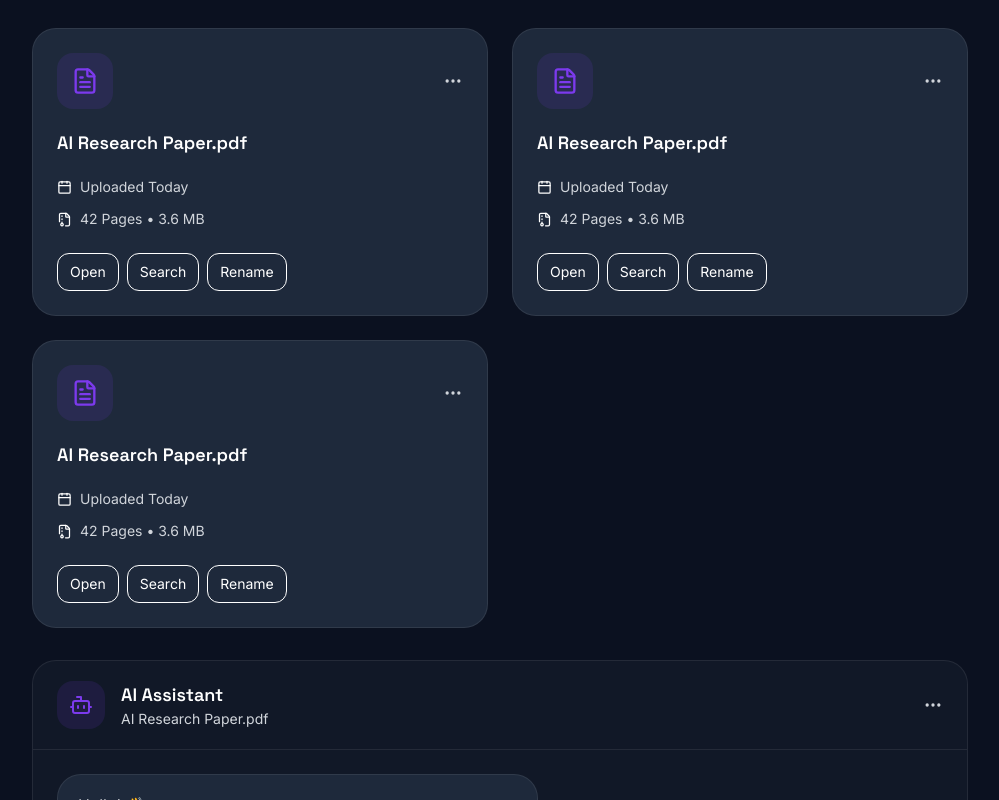
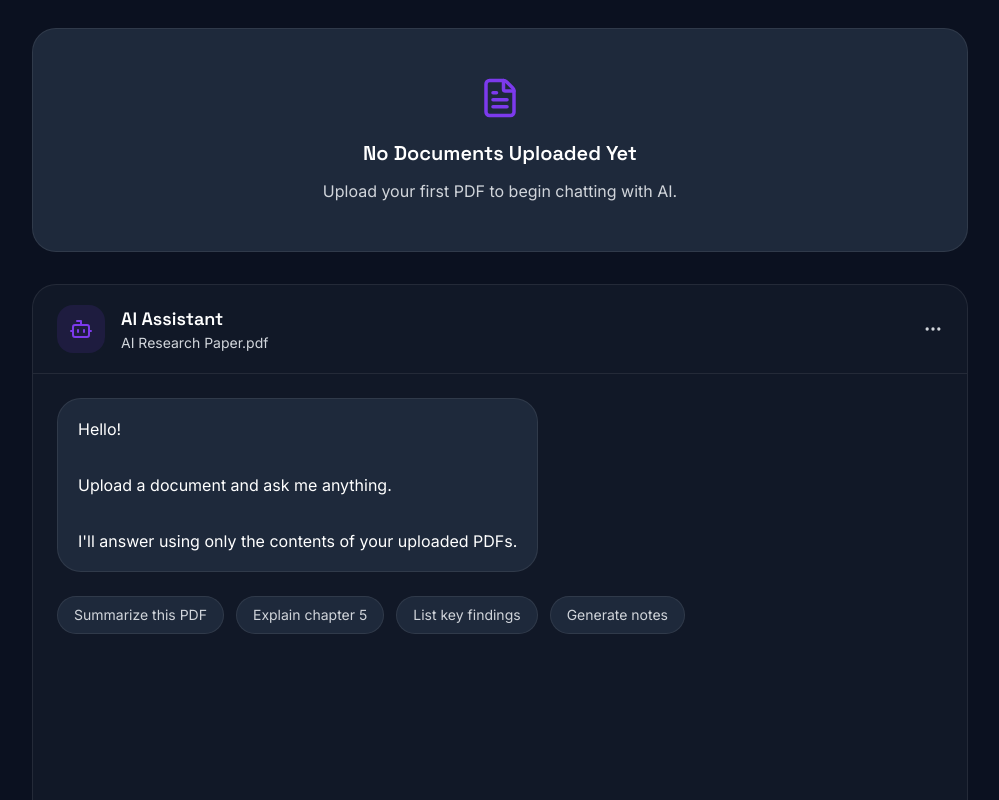
Before and after one commit to muktig2703-dot/MindDocs, a React app in the folder frontend/: page /dashboard in a window 1280 px wide. Shown: the part 1180-1980 px from the top of the page, without its empty margins (280-1279 px from the left). Built offline with nearby package versions, Linux system fonts and the light colour scheme; the HTML template or start-up script is replaced by a standard one.

Commit message:
Connect chat interface to RAG backend

```diff
--- a/frontend/src/pages/Dashboard/components/Chat/ChatInput.jsx
+++ b/frontend/src/pages/Dashboard/components/Chat/ChatInput.jsx
@@ -1,10 +1,22 @@
+import { useState } from "react";
 import {
   Paperclip,
   Mic,
   SendHorizontal,
 } from "lucide-react";
 
-function ChatInput() {
+function ChatInput({
+  onSend,
+  loading,
+}) {
+  const [question, setQuestion] = useState("");
+  const handleSend = () => {
+  if (!question.trim()) return;
+
+  onSend(question);
+
+  setQuestion("");
+};
   return (
     <div
       className="
@@ -33,7 +45,7 @@ function ChatInput() {
           borderColor: "var(--border)",
         }}
       >
-        <button>
+        <button disabled>
           <Paperclip
             size={20}
             color="var(--text-secondary)"
@@ -41,14 +53,27 @@ function ChatInput() {
         </button>
 
         <input
-          placeholder="Ask anything about your document..."
-          className="flex-1 bg-transparent outline-none"
-          style={{
-            color: "var(--text-primary)",
-          }}
-        />
+  value={question}
+  onChange={(e) => setQuestion(e.target.value)}
+  onKeyDown={(e) => {
+    if (e.key === "Enter" && !loading) {
+      handleSend();
+    }
+  }}
+  disabled={loading}
+  placeholder="Ask anything about your document..."
+  className="
+    flex-1
+    bg-transparent
+    outline-none
+    disabled:opacity-60
+  "
+  style={{
+    color: "var(--text-primary)",
+  }}
+/>
 
-        <button>
+        <button disabled>
           <Mic
             size={20}
             color="var(--text-secondary)"
@@ -56,6 +81,8 @@ function ChatInput() {
         </button>
 
         <button
+  onClick={handleSend}
+  disabled={loading}
           className="
             rounded-xl
             p-2
@@ -65,7 +92,7 @@ function ChatInput() {
             color: "#fff",
           }}
         >
-          <SendHorizontal size={18} />
+          {loading ? "..." : <SendHorizontal size={18} />}
         </button>
 
       </div>
--- a/frontend/src/pages/Dashboard/components/Chat/ChatPanel.jsx
+++ b/frontend/src/pages/Dashboard/components/Chat/ChatPanel.jsx
@@ -1,9 +1,56 @@
+import { useState } from "react";
 import ChatHeader from "./ChatHeader";
 import ChatMessage from "./ChatMessage";
 import ChatInput from "./ChatInput";
 import SuggestedPrompts from "./SuggestedPrompts";
+import { askQuestion } from "../../../../services/chatService";
+import toast from "react-hot-toast";
+function ChatPanel() {
+  const [messages, setMessages] = useState([
+  {
+    role: "assistant",
+    text: `Hello!
 
-function ChatPanel() {
+Upload a document and ask me anything.
+
+I'll answer using only the contents of your uploaded PDFs.`,
+  },
+]);
+
+const [loading, setLoading] = useState(false);
+
+const sendMessage = async (question) => {
+  if (!question.trim()) return;
+
+  const userMessage = {
+    role: "user",
+    text: question,
+  };
+
+  setMessages((prev) => [...prev, userMessage]);
+
+  setLoading(true);
+
+  try {
+    const response = await askQuestion(question);
+
+    setMessages((prev) => [
+      ...prev,
+      {
+        role: "assistant",
+        text: response.answer,
+      },
+    ]);
+
+  } catch (error) {
+    toast.error(
+      error.response?.data?.detail ||
+      "Unable to get an answer."
+    );
+  } finally {
+    setLoading(false);
+  }
+};
   return (
     <section
       className="
@@ -30,29 +77,27 @@ function ChatPanel() {
           p-6
         "
       >
-        <ChatMessage
-          role="assistant"
-          text={`Hello! 👋
-
-Upload a document and ask me anything.
-
-I'll answer using only the contents of your uploaded PDFs.`}
-        />
-
-        <ChatMessage
-          role="user"
-          text="Summarize this document."
-        />
-
-        <ChatMessage
-          role="assistant"
-          text={`This paper introduces Retrieval-Augmented Generation (RAG), a technique that combines semantic search with large language models to provide grounded and accurate answers from external documents.`}
-        />
+        {messages.map((message, index) => (
+  <ChatMessage
+    key={index}
+    role={message.role}
+    text={message.text}
+  />
+))}
+{loading && (
+  <ChatMessage
+    role="assistant"
+    text="Thinking..."
+  />
+)}
 
         <SuggestedPrompts />
       </div>
 
-      <ChatInput />
+      <ChatInput
+  onSend={sendMessage}
+  loading={loading}
+/>
     </section>
   );
 }
--- a/frontend/src/pages/Dashboard/components/RecentDocuments/DocumentCard.jsx
+++ b/frontend/src/pages/Dashboard/components/RecentDocuments/DocumentCard.jsx
@@ -7,7 +7,7 @@ import {
 
 import { motion } from "framer-motion";
 
-function DocumentCard() {
+function DocumentCard({ document }) {
   return (
     <motion.div
       whileHover={{
@@ -74,7 +74,7 @@ function DocumentCard() {
           color: "var(--text-primary)",
         }}
       >
-        AI Research Paper.pdf
+        {document.filename}
       </h3>
 
       {/* Meta */}
@@ -96,7 +96,7 @@ function DocumentCard() {
               color: "var(--text-secondary)",
             }}
           >
-            Uploaded Today
+            {document.uploadedAt.toLocaleString()}
           </span>
 
         </div>
@@ -110,7 +110,7 @@ function DocumentCard() {
               color: "var(--text-secondary)",
             }}
           >
-            42 Pages • 3.6 MB
+            {document.pages} Pages • {document.characters} Characters
           </span>
 
         </div>
--- a/frontend/src/pages/Dashboard/components/RecentDocuments/RecentDocuments.jsx
+++ b/frontend/src/pages/Dashboard/components/RecentDocuments/RecentDocuments.jsx
@@ -1,6 +1,6 @@
+import { FileText } from "lucide-react";
 import DocumentCard from "./DocumentCard";
-
-function RecentDocuments() {
+function RecentDocuments({ documents }) {
   return (
     <section className="mt-10">
 
@@ -37,9 +37,54 @@ function RecentDocuments() {
         "
       >
 
-        <DocumentCard />
-        <DocumentCard />
-        <DocumentCard />
+        {documents.length === 0 ? (
+  <div
+    className="
+      col-span-full
+      rounded-3xl
+      border
+      p-12
+      text-center
+    "
+    style={{
+      background: "var(--card)",
+      borderColor: "var(--border)",
+    }}
+  >
+    <FileText
+      size={42}
+      className="mx-auto mb-5"
+      style={{
+        color: "var(--primary)",
+      }}
+    />
+
+    <h3
+      className="text-xl font-semibold"
+      style={{
+        color: "var(--text-primary)",
+      }}
+    >
+      No Documents Uploaded Yet
+    </h3>
+
+    <p
+      className="mt-3"
+      style={{
+        color: "var(--text-secondary)",
+      }}
+    >
+      Upload your first PDF to begin chatting with AI.
+    </p>
+  </div>
+) : (
+  documents.map((document) => (
+    <DocumentCard
+      key={document.id}
+      document={document}
+    />
+  ))
+)}
 
       </div>
 
--- a/frontend/src/pages/Dashboard/components/UploadCard/UploadCard.jsx
+++ b/frontend/src/pages/Dashboard/components/UploadCard/UploadCard.jsx
@@ -3,7 +3,9 @@ import { UploadCloud, FileText } from "lucide-react";
 import { motion } from "framer-motion";
 import toast from "react-hot-toast";
 import { uploadDocument } from "../../../../services/documentService";
-function UploadCard() {
+function UploadCard({
+  onUploadSuccess,
+}) {
   const fileInputRef = useRef(null);
   const [uploading, setUploading] = useState(false);
   const [progress, setProgress] = useState(0);
@@ -17,11 +19,16 @@ function UploadCard() {
     setProgress(20);
 
     const response = await uploadDocument(file);
-
     setProgress(100);
-
     toast.success(response.message);
-
+    onUploadSuccess?.({
+  id: Date.now(),
+  filename: response.filename,
+  pages: response.pages,
+  characters: response.characters,
+  preview: response.preview,
+  uploadedAt: new Date(),
+});
     console.log(response);
 
   } catch (error) {
--- a/frontend/src/pages/Dashboard/index.jsx
+++ b/frontend/src/pages/Dashboard/index.jsx
@@ -1,3 +1,4 @@
+import { useState } from "react";
 import Sidebar from "./components/Sidebar/Sidebar";
 import Header from "./components/Header/Header";
 import StatsGrid from "./components/Stats/StatsGrid";
@@ -6,6 +7,7 @@ import UploadCard from "./components/UploadCard/UploadCard";
 import RecentDocuments from "./components/RecentDocuments/RecentDocuments";
 import ChatPanel from "./components/Chat/ChatPanel";
 function Dashboard() {
+  const [documents, setDocuments] = useState([]);
   return (
     <div
       className="
@@ -39,9 +41,15 @@ function Dashboard() {
     {/* Left Workspace */}
 
     <div>
-      <UploadCard />
+      <UploadCard
+  onUploadSuccess={(document) =>
+    setDocuments((prev) => [document, ...prev])
+  }
+/>
 
-      <RecentDocuments />
+      <RecentDocuments
+  documents={documents}
+/>
     </div>
 
     {/* Right Chat */}
```
Also changed, not shown: 2 other files (tests, documents, lock files or other folders).
